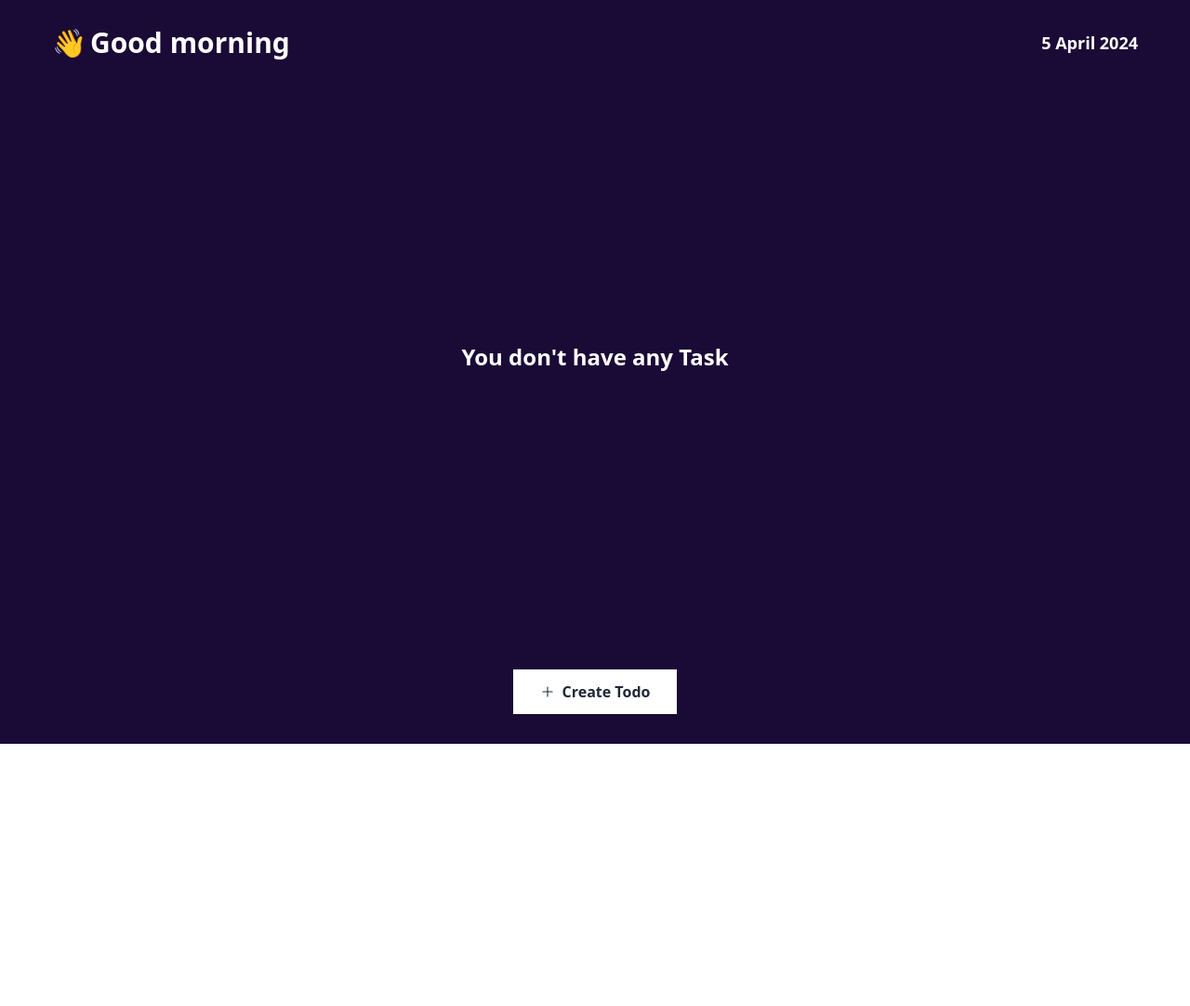
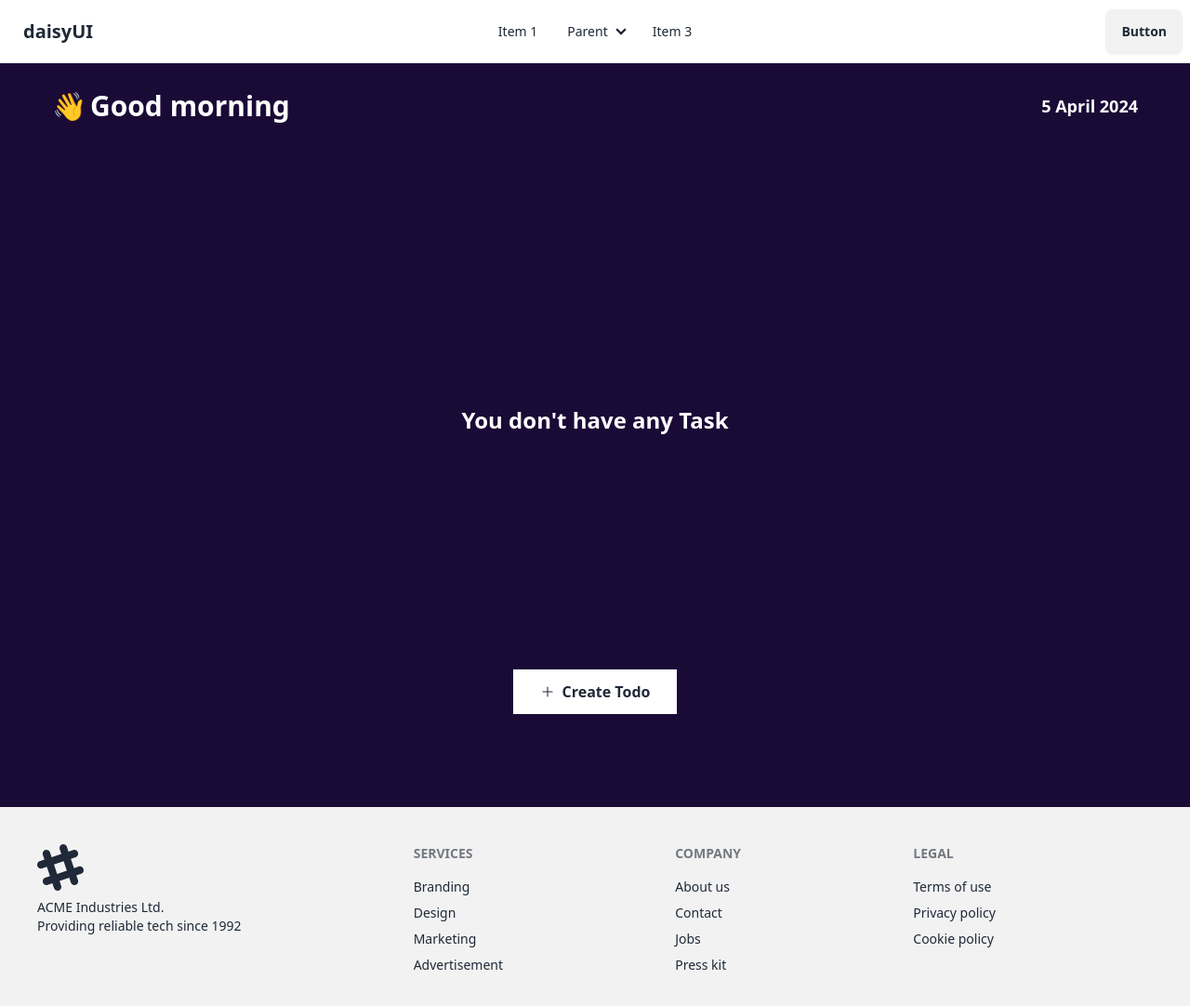
Before and after one commit to Ashik-Rahman100/Task-Management-Client, a React (Vite) app: page / in a window 1280 px wide. Shown: the top 1082 px of the page at 93% size. Before the commit the page ends 800 px from the top, so only its background shows below. Built offline with nearby package versions, Linux system fonts and the light colour scheme.

Commit message:
adding navber and footer

```diff
--- /dev/null
+++ b/src/components/Shared/Footer.jsx
@@ -0,0 +1,32 @@
+
+
+export default function Footer() {
+  return (
+    <footer className="footer p-10 bg-base-200 text-base-content">
+  <aside>
+    <svg width="50" height="50" viewBox="0 0 24 24" xmlns="http://www.w3.org/2000/svg" fillRule="evenodd" clipRule="evenodd" className="fill-current"><path d="M22.672 15.226l-2.432.811.841 2.515c.33 1.019-.209 2.127-1.23 2.456-1.15.325-2.148-.321-2.463-1.226l-.84-2.518-5.013 1.677.84 2.517c.391 1.203-.434 2.542-1.831 2.542-.88 0-1.601-.564-1.86-1.314l-.842-2.516-2.431.809c-1.135.328-2.145-.317-2.463-1.229-.329-1.018.211-2.127 1.231-2.456l2.432-.809-1.621-4.823-2.432.808c-1.355.384-2.558-.59-2.558-1.839 0-.817.509-1.582 1.327-1.846l2.433-.809-.842-2.515c-.33-1.02.211-2.129 1.232-2.458 1.02-.329 2.13.209 2.461 1.229l.842 2.515 5.011-1.677-.839-2.517c-.403-1.238.484-2.553 1.843-2.553.819 0 1.585.509 1.85 1.326l.841 2.517 2.431-.81c1.02-.33 2.131.211 2.461 1.229.332 1.018-.21 2.126-1.23 2.456l-2.433.809 1.622 4.823 2.433-.809c1.242-.401 2.557.484 2.557 1.838 0 .819-.51 1.583-1.328 1.847m-8.992-6.428l-5.01 1.675 1.619 4.828 5.011-1.674-1.62-4.829z"></path></svg>
+    <p>ACME Industries Ltd.<br/>Providing reliable tech since 1992</p>
+  </aside>
+  <nav>
+    <h6 className="footer-title">Services</h6>
+    <a className="link link-hover">Branding</a>
+    <a className="link link-hover">Design</a>
+    <a className="link link-hover">Marketing</a>
+    <a className="link link-hover">Advertisement</a>
+  </nav>
+  <nav>
+    <h6 className="footer-title">Company</h6>
+    <a className="link link-hover">About us</a>
+    <a className="link link-hover">Contact</a>
+    <a className="link link-hover">Jobs</a>
+    <a className="link link-hover">Press kit</a>
+  </nav>
+  <nav>
+    <h6 className="footer-title">Legal</h6>
+    <a className="link link-hover">Terms of use</a>
+    <a className="link link-hover">Privacy policy</a>
+    <a className="link link-hover">Cookie policy</a>
+  </nav>
+</footer>
+  )
+}
--- /dev/null
+++ b/src/components/Shared/Header.jsx
@@ -0,0 +1,45 @@
+
+
+export default function Header() {
+  return (
+    <div className="navbar bg-base-100">
+  <div className="navbar-start">
+    <div className="dropdown">
+      <div tabIndex={0} role="button" className="btn btn-ghost lg:hidden">
+        <svg xmlns="http://www.w3.org/2000/svg" className="h-5 w-5" fill="none" viewBox="0 0 24 24" stroke="currentColor"><path strokeLinecap="round" strokeLinejoin="round" strokeWidth="2" d="M4 6h16M4 12h8m-8 6h16" /></svg>
+      </div>
+      <ul tabIndex={0} className="menu menu-sm dropdown-content mt-3 z-[1] p-2 shadow bg-base-100 rounded-box w-52">
+        <li><a>Item 1</a></li>
+        <li>
+          <a>Parent</a>
+          <ul className="p-2">
+            <li><a>Submenu 1</a></li>
+            <li><a>Submenu 2</a></li>
+          </ul>
+        </li>
+        <li><a>Item 3</a></li>
+      </ul>
+    </div>
+    <a className="btn btn-ghost text-xl">daisyUI</a>
+  </div>
+  <div className="navbar-center hidden lg:flex">
+    <ul className="menu menu-horizontal px-1">
+      <li><a>Item 1</a></li>
+      <li>
+        <details>
+          <summary>Parent</summary>
+          <ul className="p-2">
+            <li><a>Submenu 1</a></li>
+            <li><a>Submenu 2</a></li>
+          </ul>
+        </details>
+      </li>
+      <li><a>Item 3</a></li>
+    </ul>
+  </div>
+  <div className="navbar-end">
+    <a className="btn">Button</a>
+  </div>
+</div>
+  )
+}
--- a/src/layout/Main.jsx
+++ b/src/layout/Main.jsx
@@ -1,9 +1,13 @@
 import { Outlet } from "react-router-dom";
+import Footer from "../components/Shared/Footer";
+import Header from "../components/Shared/Header";
 
 export default function Main() {
   return (
     <div>
+      <Header />
       <Outlet />
+      <Footer />
     </div>
   )
 }
```
Also changed, not shown: 1 other file (tests, documents, lock files or other folders).
